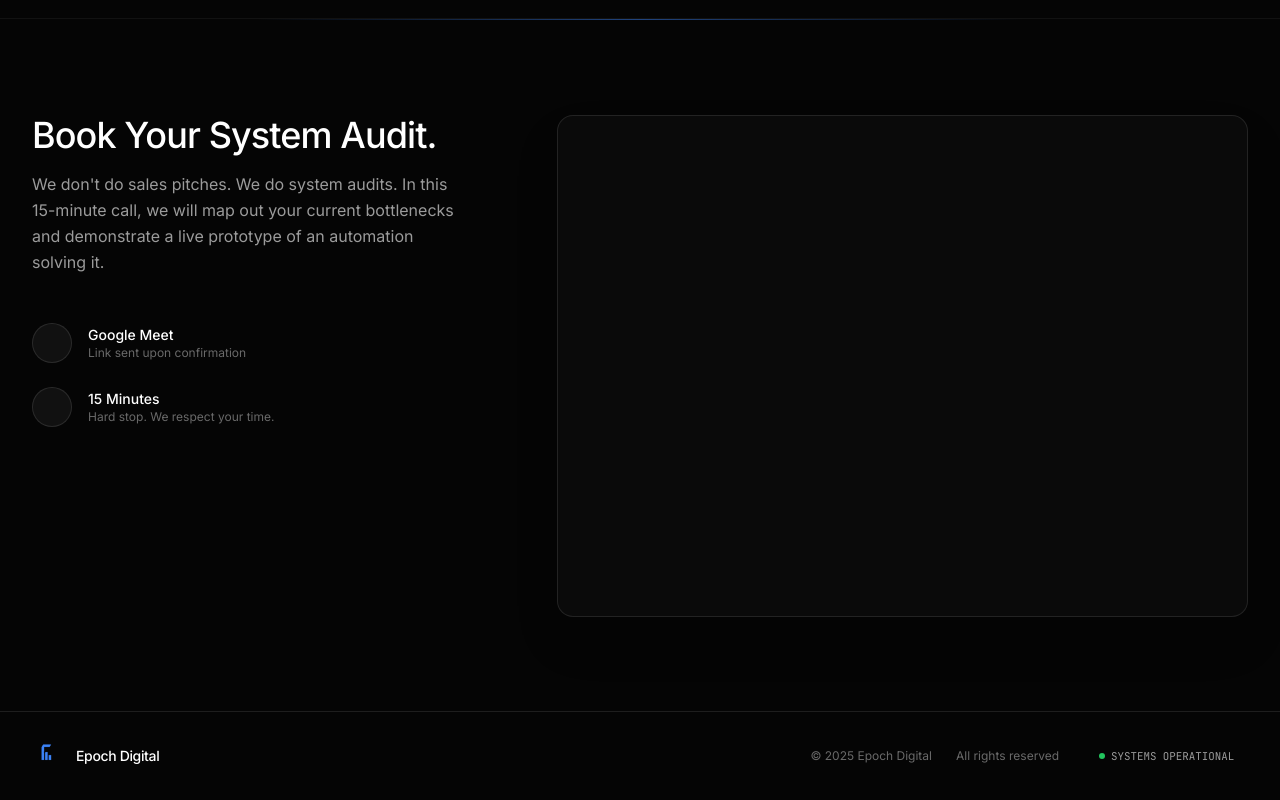
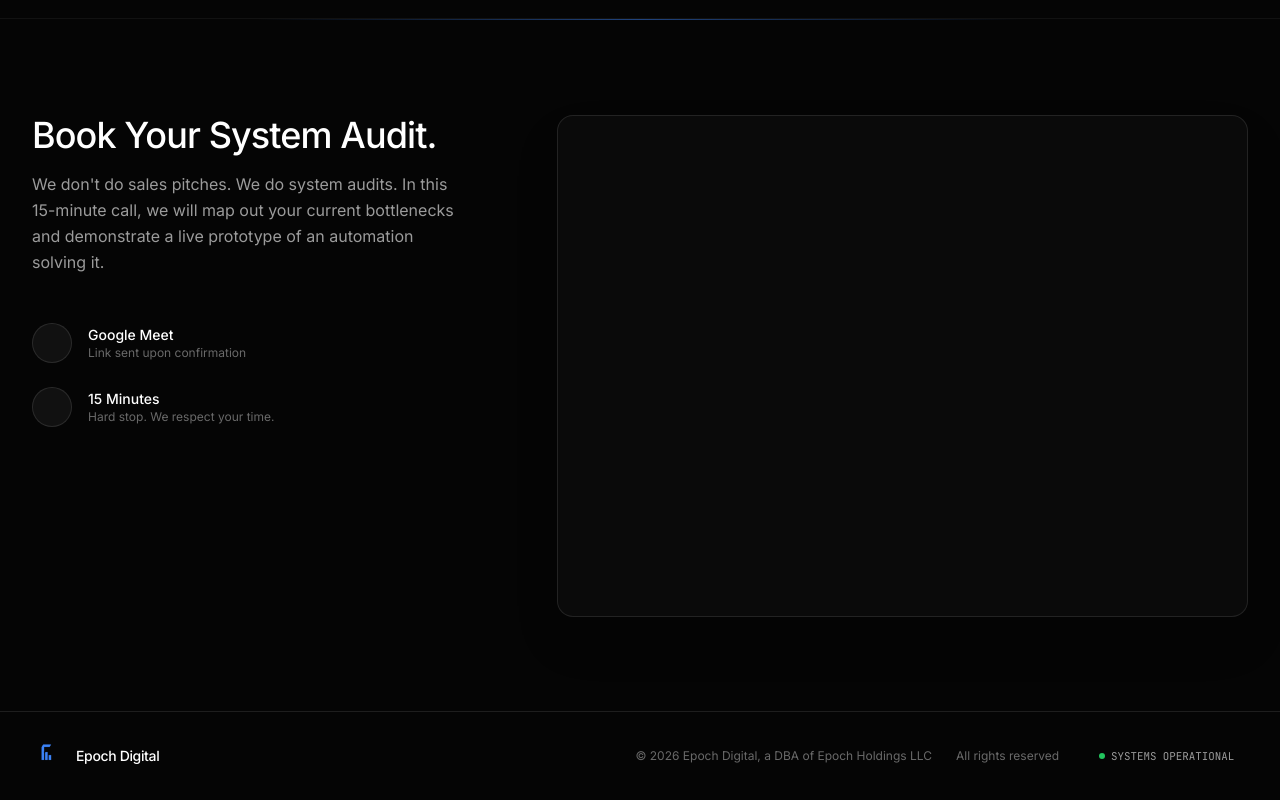
Before and after one commit to silver5ound/Epoch-Digital, a plain HTML site: page index.html in a window 1280 px wide. Shown: the part 2205-3005 px from the top of the page. Drawn offline with nearby package versions, Linux system fonts and the light colour scheme; a script that the page names is missing; some icons are missing.

Commit message:
Footer: Epoch Digital, a DBA of Epoch Holdings LLC
Co-Authored-By: Claude Opus 5.5 <noreply@anthropic.com>

```diff
--- a/index.html
+++ b/index.html
@@ -688,7 +688,7 @@
                 <span class="text-sm font-medium tracking-tight text-white">Epoch Digital</span>
             </div>
             <div class="text-xs text-white/40 flex items-center gap-6">
-                <span>© 2025 Epoch Digital</span>
+                <span>© 2026 Epoch Digital, a DBA of Epoch Holdings LLC</span>
                 <span class="hidden sm:inline">All rights reserved</span>
                 <div class="flex items-center gap-1.5 ml-4">
                     <div class="w-1.5 h-1.5 rounded-full bg-green-500"></div>
```
